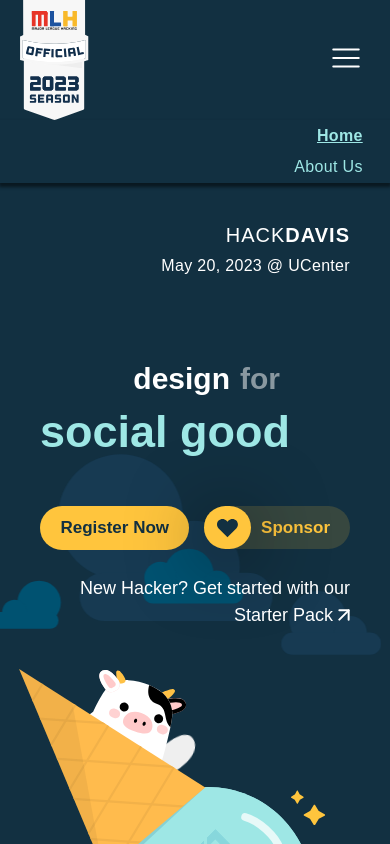
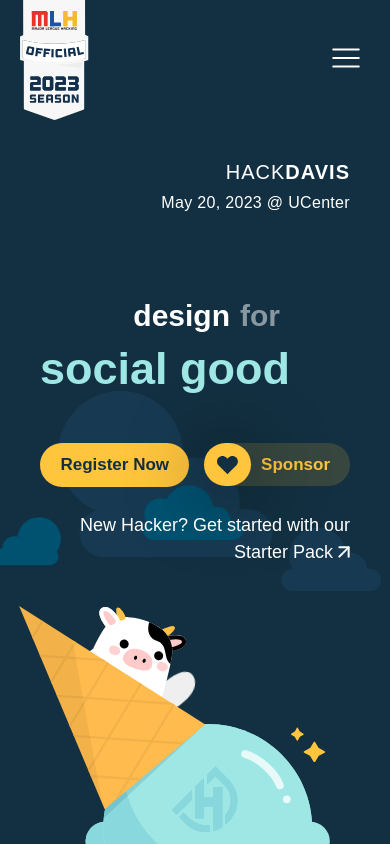
Before and after one commit to HackDavis/website-2023, a Next.js app: page / in a window 390 px wide. Shown: the top 844 px of the page. Built offline with nearby package versions, Linux system fonts and the light colour scheme; a web font is replaced by a local one.

Commit message:
navbar mobile fix

```diff
--- a/src/styles/navbarMobile.module.scss
+++ b/src/styles/navbarMobile.module.scss
@@ -50,13 +50,13 @@
 }
 
 #closeMenu {
-    display: block;
-    visibility: none;
+    display: none;
+   // visibility: none;
 }
 
 #openMenu {
-    display: none;
-    visibility: visible;
+    display: block;
+   // visibility: visible;
 }
 
 .bold {
```
